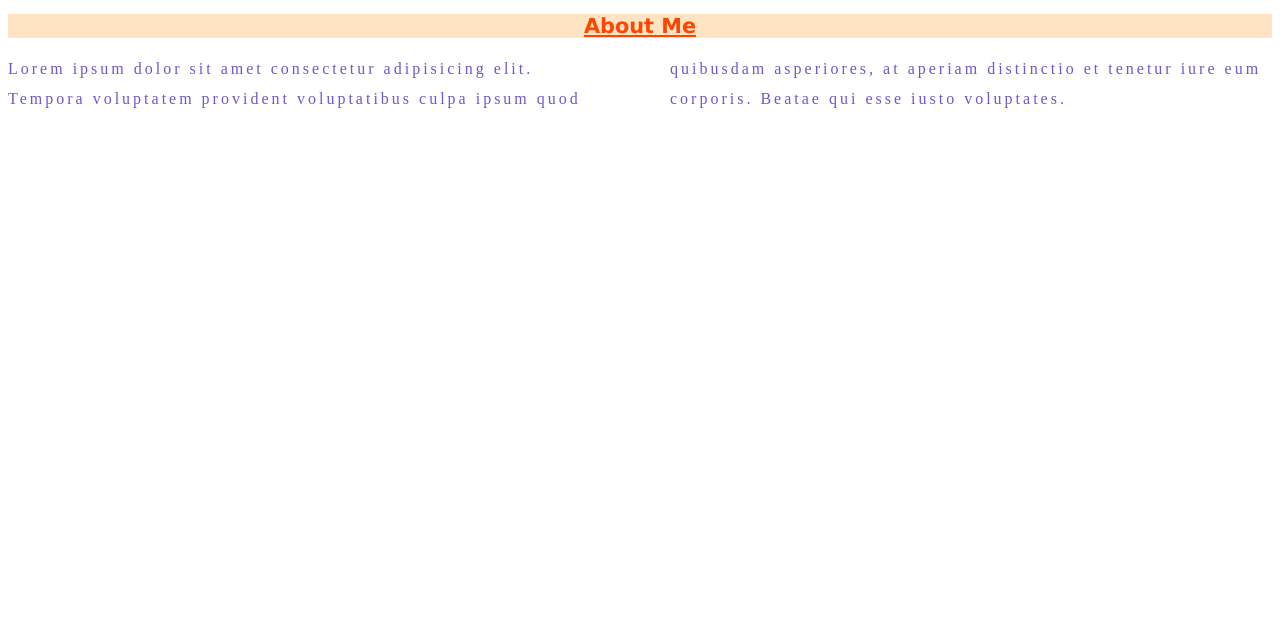
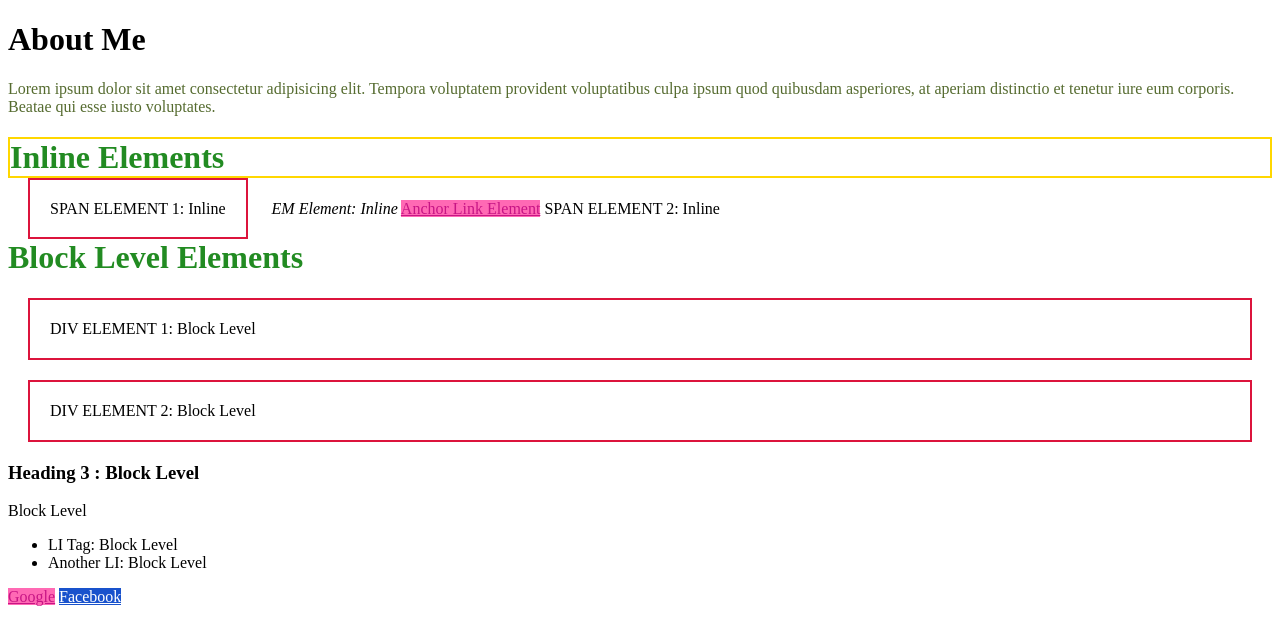
Before and after one commit to arjitss/htmlcssbasics, a plain HTML site: page about.html in a window 1280 px wide. Drawn offline with Linux system fonts and the light colour scheme.

Commit message:
importance of class attribute in element for hooking up CSS  and What is cascade

```diff
--- /dev/null
+++ b/about.css
@@ -0,0 +1,29 @@
+span.targeterror{
+    display: inline;
+    border: 2px solid crimson;
+    margin: 20px;
+    padding: 20px;
+}
+div{
+    border: 2px solid crimson;
+    margin: 20px;
+    padding: 20px;
+}
+p.success{
+    color: darkolivegreen;
+}
+h1.success.headbound{
+    color: forestgreen;
+    border: 2px gold solid;
+}
+h1.success{
+    color: forestgreen;
+}
+a[href]{
+    background-color: hotpink;
+    color: mediumvioletred
+}
+a[href="www.facebook.com"]{
+    background-color: hsl(221, 78%, 45%);
+    color: white
+}
--- a/about.html
+++ b/about.html
@@ -4,16 +4,38 @@
     <meta charset="UTF-8">
     <meta name="viewport" content="width=device-width, initial-scale=1.0">
     <title>About Me - CSS Basics</title>
-    <link rel="stylesheet" href="./styles.css">
+   <!-- <link rel="stylesheet" href="./styles.css">-->
+    <link rel="stylesheet" href="./about.css">
 </head>
 <body>
     <h1>About Me</h1>
 
-    <p>Lorem ipsum dolor sit amet consectetur adipisicing elit.
+    <p class='success'>Lorem ipsum dolor sit amet consectetur adipisicing elit.
         Tempora voluptatem provident voluptatibus culpa ipsum quod quibusdam asperiores,
         at aperiam distinctio et tenetur iure eum corporis.
         Beatae qui esse iusto voluptates.
     </p>
 
+    <h1 class="success headbound">Inline Elements</h1>
+    <span class='targeterror'>SPAN ELEMENT 1: Inline</span>
+    <em>EM Element: Inline</em>
+    <a href="#">Anchor Link Element</a>
+    <span>SPAN ELEMENT 2: Inline</span>
+
+    <h1 class="success">Block Level Elements</h1>
+    <div>DIV ELEMENT 1: Block Level</div>
+    <div>DIV ELEMENT 2: Block Level</div>
+    <h3>Heading 3 : Block Level</h3>
+    <p>Block Level</p>
+    <ul>
+        <li>LI Tag: Block Level</li>
+        <li>Another LI: Block Level</li>
+    </ul>
+
+    <span>
+        <a href="www.google.com">Google</a>
+        <a href="www.facebook.com">Facebook</a>
+    </span>
+
 </body>
 </html>
```
